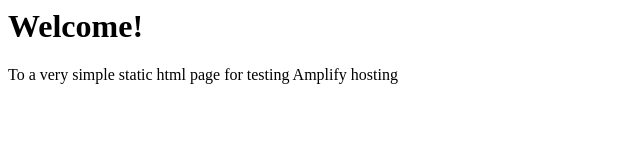
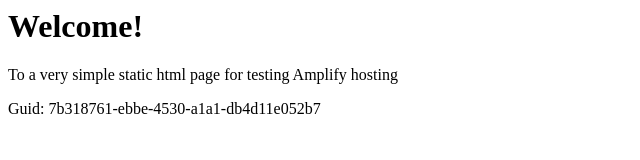
Before and after one commit to aws-aemilia-cmh/Github-PR-Commit-Integration-Test-DoNotTouch-Gith-P5X5MO5I-v1-preprod-us-east-2, a website: page src/index.html in a window 1280 px wide. Shown: the whole page, without its empty margins (0-640 px from the left). Drawn offline with Linux system fonts and the light colour scheme.

Commit message:
commit from integ tests

```diff
--- a/src/index.html
+++ b/src/index.html
@@ -1,3 +1,5 @@
+
+
 <html lang="en">
 
 <head>
@@ -10,6 +12,6 @@
 <body>
     <h1>Welcome!</h1>
     <p>To a very simple static html page for testing Amplify hosting</p>
-</body>
+    <p>Guid: 7b318761-ebbe-4530-a1a1-db4d11e052b7</p></body>
 
 </html>
```
